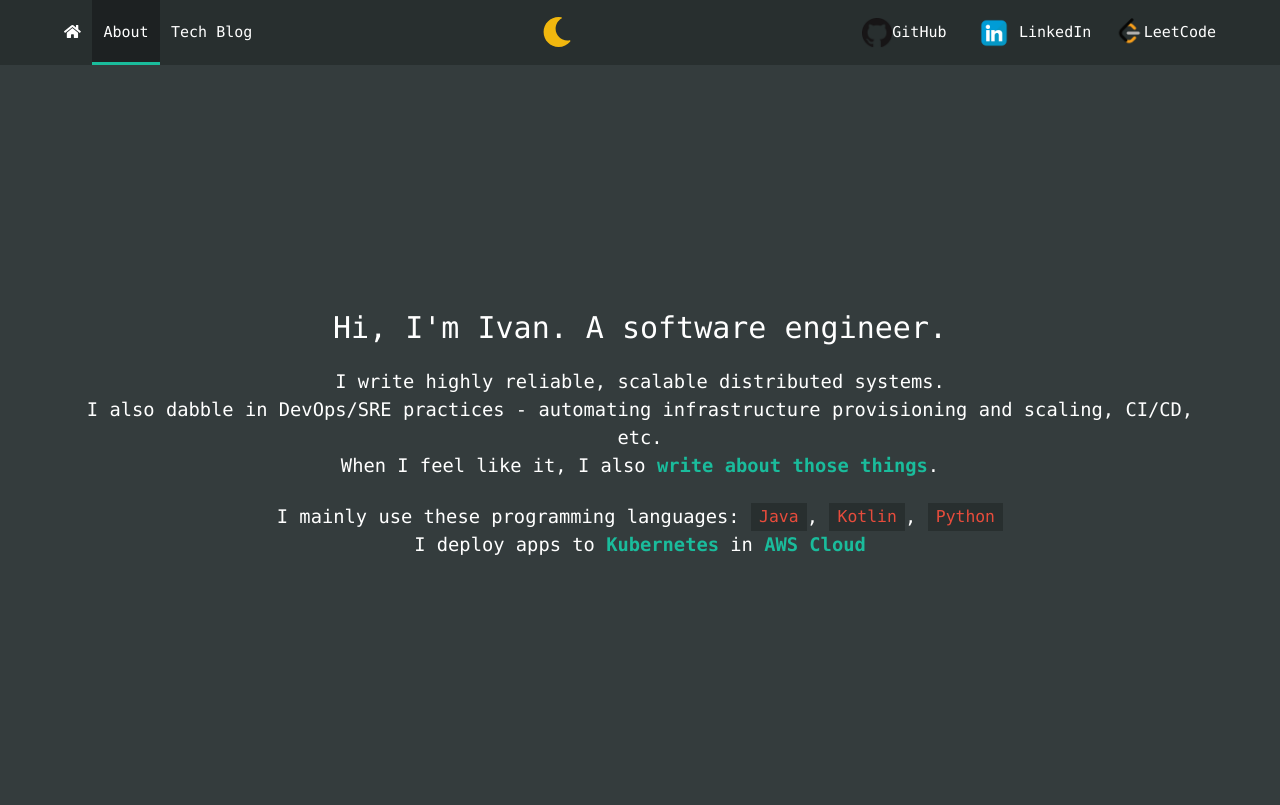
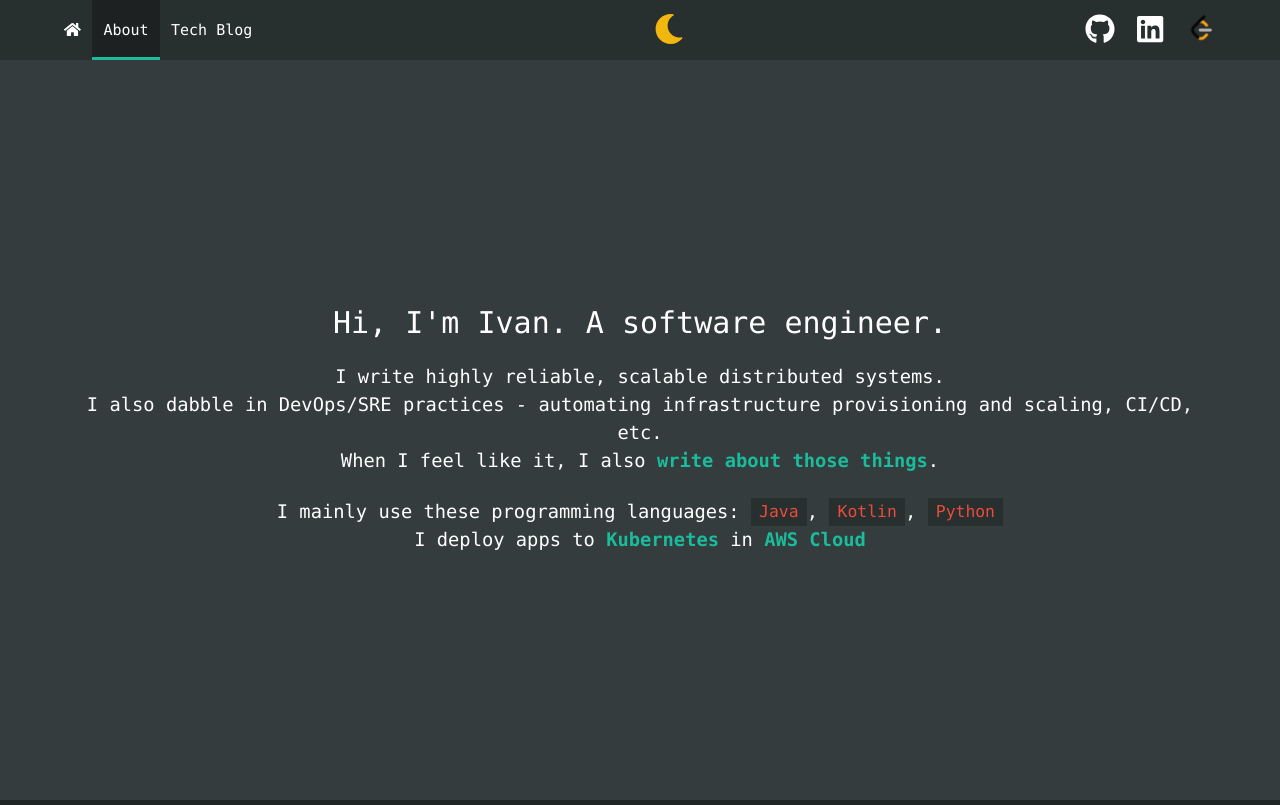
Before and after one commit to i-sergienko/i-sergienko.github.io, an Angular app: page /about in a window 1280 px wide. Built offline with nearby package versions, Linux system fonts and the light colour scheme.

Commit message:
Navbar styling

```diff
--- a/src/app/navigation-menu/navigation-menu.component.html
+++ b/src/app/navigation-menu/navigation-menu.component.html
@@ -33,17 +33,14 @@
             </span>
 
             <div class="navbar-end">
-              <a href="https://github.com/i-sergienko" class="navbar-item">
-                <img src="assets/github_logo.png" class="px-2" style="max-height: 30px" alt="GitHub logo">
-                GitHub
+              <a href="https://github.com/i-sergienko" class="navbar-item" title="My GitHub profile">
+                <fa-icon [icon]="faGithub" class="fa-2x px-2"></fa-icon>
               </a>
-              <a href="https://www.linkedin.com/in/ivan-sergienko-b066a8108/" class="navbar-item">
-                <img src="assets/linkedin_logo.webp" style="max-height: 50px" alt="LinkedIn logo">
-                <span>LinkedIn</span>
+              <a href="https://www.linkedin.com/in/ivan-sergienko-b066a8108/" class="navbar-item" title="My LinkedIn profile">
+                <fa-icon [icon]="faLinkedin" class="fa-2x px-2"></fa-icon>
               </a>
-              <a href="https://leetcode.com/is_1337/" class="navbar-item">
+              <a href="https://leetcode.com/is_1337/" class="navbar-item" title="My LeetCode profile">
                 <img src="assets/leetcode_logo.png" class="px-2" style="max-height: 30px" alt="LeetCode logo">
-                <span>LeetCode</span>
               </a>
             </div>
           </div>
--- a/src/app/navigation-menu/navigation-menu.component.ts
+++ b/src/app/navigation-menu/navigation-menu.component.ts
@@ -1,6 +1,7 @@
 import {Component, OnInit} from '@angular/core';
 import {Router} from '@angular/router';
 import {faHome, faMoon, faRadiationAlt, faSun, IconDefinition} from '@fortawesome/free-solid-svg-icons';
+import {faGithub, faLinkedin} from '@fortawesome/free-brands-svg-icons';
 
 @Component({
   selector: 'app-navigation-menu',
@@ -11,6 +12,8 @@ export class NavigationMenuComponent implements OnInit {
   navbarBurgerActive = false;
   // FontAwesome Icons
   faHome: IconDefinition = faHome;
+  faGithub: IconDefinition = faGithub;
+  faLinkedin: IconDefinition = faLinkedin;
   // Active theme
   theme: ThemeConfig;
 
```
Also changed, not shown: src/assets/github_logo.png (deleted), src/assets/linkedin_logo.webp (deleted).
